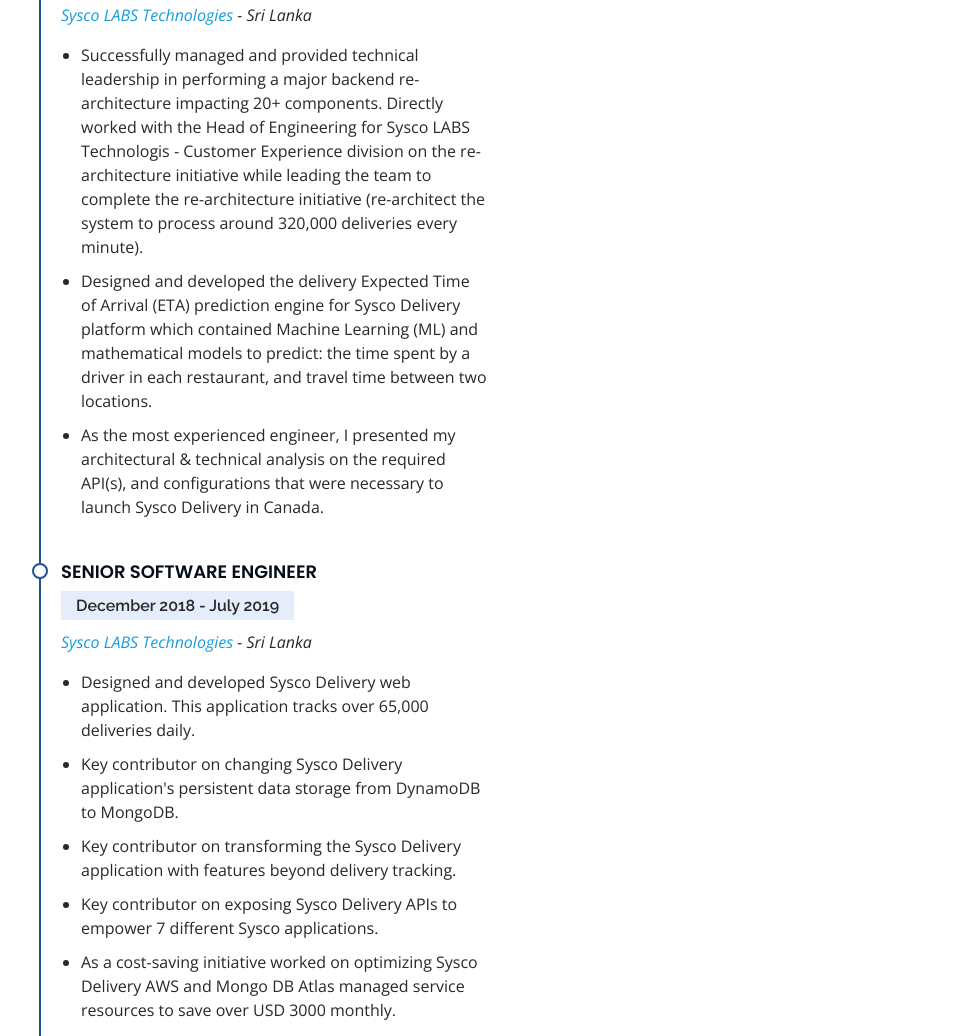
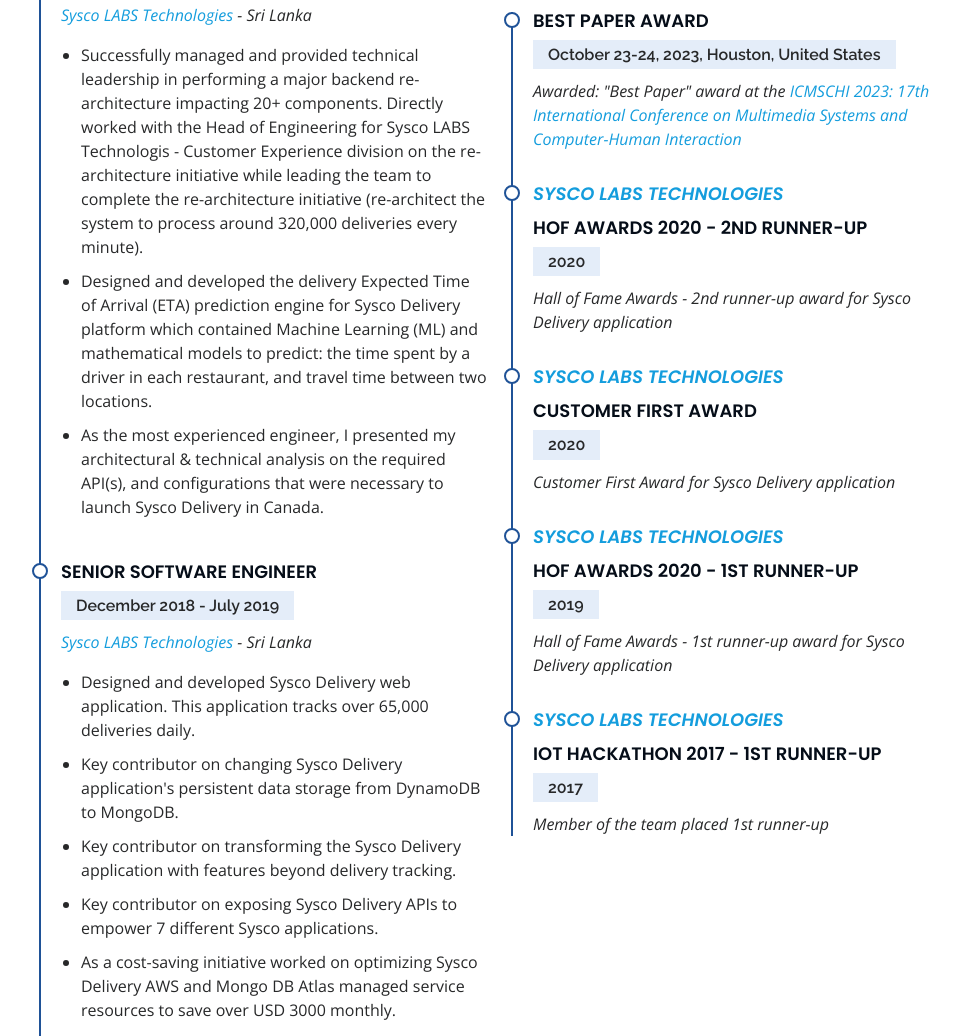
Before and after one commit to PravindaPerera/PravindaPerera.github.io, a plain HTML site: page index.html in a window 1280 px wide. Shown: the part 5229-6265 px from the top of the page, without its empty margins (291-1251 px from the left). Drawn offline with nearby package versions, Linux system fonts and the light colour scheme.

Commit message:
added awards section

```diff
--- a/index.html
+++ b/index.html
@@ -436,12 +436,11 @@
             <div class="resume-item">
               <h4>The Analyzer: Clustering Based System for Improving Business Productivity by Analyzing User Profiles to Enhance Human-Computer Interaction</h4>
               <h5>October 23-24, 2023, Houston, United States</h5>
-              <p><em>ICMSCHI 2023: 17. International Conference on Multimedia Systems and Computer-Human Interaction</em></p>
+              <p><em>ICMSCHI 2023: 17th International Conference on Multimedia Systems and Computer-Human Interaction</em></p>
               <ul>
                 <li> Published in:<a href="https://publications.waset.org/10013306/pdf" target="_blank">
                   World Academy of Science, Engineering and Technology International Journal of Computer and Information Engineering Vol:17, No:10, 2023</a></li>
-                <li> Awarded:<a href="https://waset.org/doc/best-paper-certificate/168329" target="_blank">
-                  Best Paper</a></li>
+                <li> Awarded: Best Paper</li>
               </ul>
             </div>
             <div class="resume-item">
@@ -482,6 +481,38 @@
             </div>
 
             <h3 class="resume-title">Awards</h3>
+            <div class="resume-item">
+              <h4>Best Paper Award</h4>
+              <h5>October 23-24, 2023, Houston, United States</h5>
+              <p><em>Awarded: "Best Paper" award at the <a href="https://waset.org/multimedia-systems-and-computer-human-interaction-conference-in-october-2023-in-houston" target="_blank">
+                ICMSCHI 2023: 17th International Conference on Multimedia Systems and Computer-Human Interaction</a></em></p>
+
+
+            </div>
+
+            <div class="resume-item">
+              <h4><p><em><a href="https://syscolabs.lk/" target="_blank">Sysco LABS Technologies</a></em></p> HOF Awards 2020 - 2nd runner-up</h4>
+              <h5>2020</h5>
+              <p><em>Hall of Fame Awards - 2nd runner-up award for Sysco Delivery application</em></p>
+            </div>
+
+            <div class="resume-item">
+              <h4><p><em><a href="https://syscolabs.lk/" target="_blank">Sysco LABS Technologies</a></em></p> Customer First Award</h4>
+              <h5>2020</h5>
+              <p><em>Customer First Award for Sysco Delivery application</em></p>
+            </div>
+
+            <div class="resume-item">
+              <h4><p><em><a href="https://syscolabs.lk/" target="_blank">Sysco LABS Technologies</a></em></p> HOF Awards 2020 - 1st runner-up</h4>
+              <h5>2019</h5>
+              <p><em>Hall of Fame Awards - 1st runner-up award for Sysco Delivery application</em></p>
+            </div>
+
+            <div class="resume-item">
+              <h4><p><em><a href="https://syscolabs.lk/" target="_blank">Sysco LABS Technologies</a></em></p>  IoT HaCKATHON 2017 - 1st runner-up</h4>
+              <h5>2017</h5>
+              <p><em>Member of the team placed 1st runner-up</em></p>
+            </div>
 
           </div>
 
```
